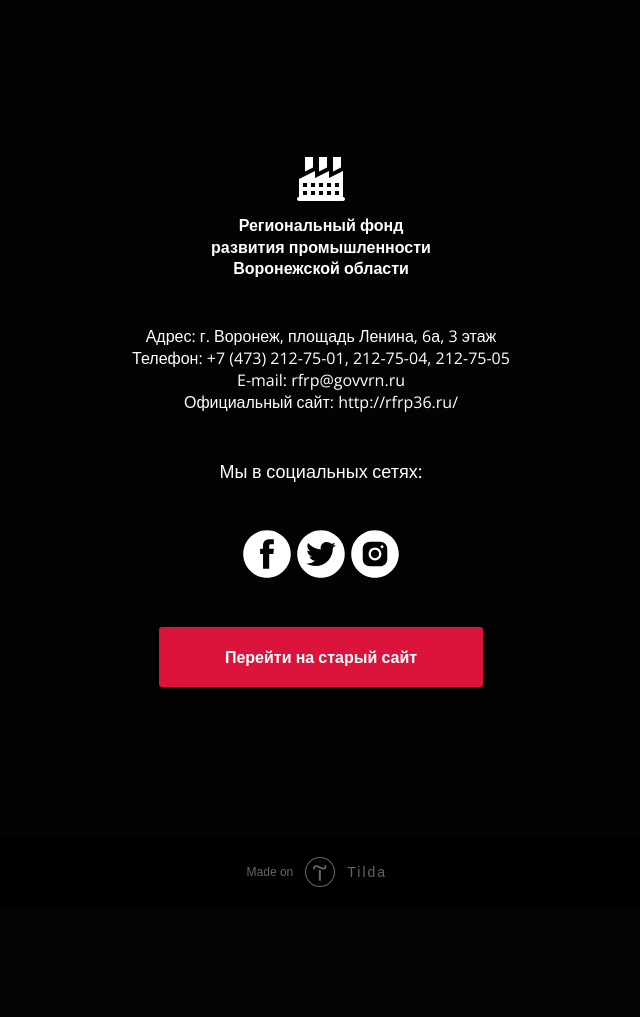
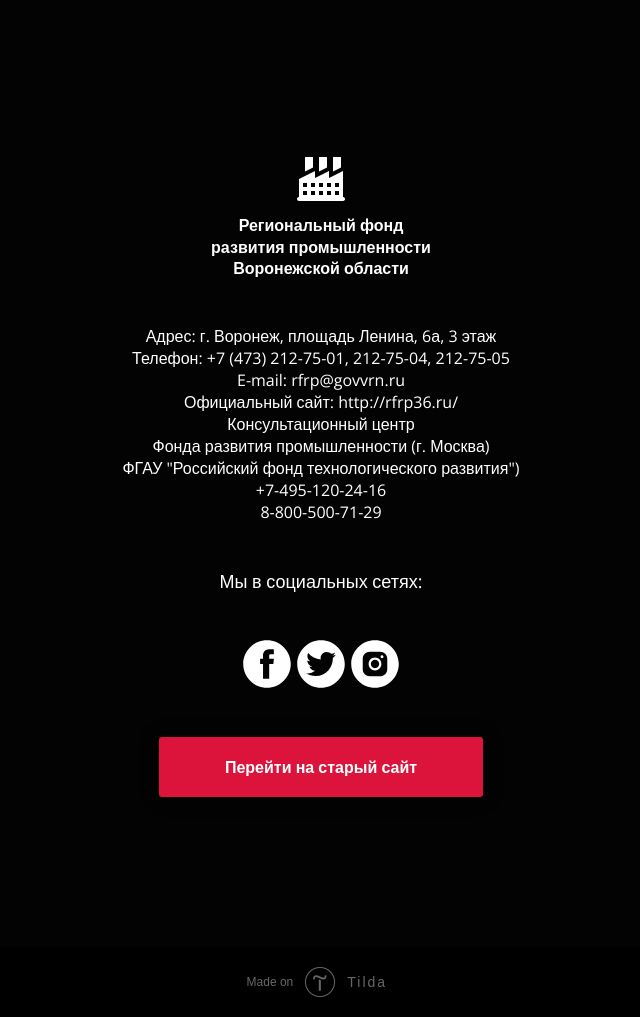
Before and after one commit to Tkach136/frpv.ru, a Django app: page / in a window 1280 px wide. Shown: the part 2765-3782 px from the top of the page, without its empty margins (319-959 px from the left). Before the commit the page ends 3652 px from the top, so only its background shows below. Run offline with Django 3.2, Linux system fonts and the light colour scheme; data that the repository does not hold is empty; some libraries are stand-ins or nearby versions.

Commit message:
добавил инф в футор

```diff
--- a/project/frpv/templates/frpv/index.html
+++ b/project/frpv/templates/frpv/index.html
@@ -666,10 +666,15 @@
 
                 <div class="t551__contacts t-descr t-descr_s" style="color: #ffffff; font-size: 16px;" field="text"
                     data-animate-order="2" data-animate-delay="0.3">
-                    Адрес: г. Воронеж, площадь Ленина, 6а, 3 этаж<br>
-                    Телефон: +7 (473) 212-75-01, 212-75-04, 212-75-05<br>
+                    Адрес: г. Воронеж, площадь Ленина, 6а, 3 этаж <br>
+                    Телефон: +7 (473) 212-75-01, 212-75-04, 212-75-05 <br>
                     E-mail: rfrp@govvrn.ru <br>
-                    Официальный сайт: http://rfrp36.ru/
+                    Официальный сайт: http://rfrp36.ru/<br>
+                    Консультационный центр<br>
+                    Фонда развития промышленности (г. Москва)<br>
+                    ФГАУ "Российский фонд технологического развития")<br>
+                +7-495-120-24-16<br>
+                8-800-500-71-29<br>
                 </div>
 
                 <div class="t551__address t-text t-text_sm" style="color: #ffffff;" field="text2" data-animate-order="3"
```
Also changed, not shown: 6 other files.
